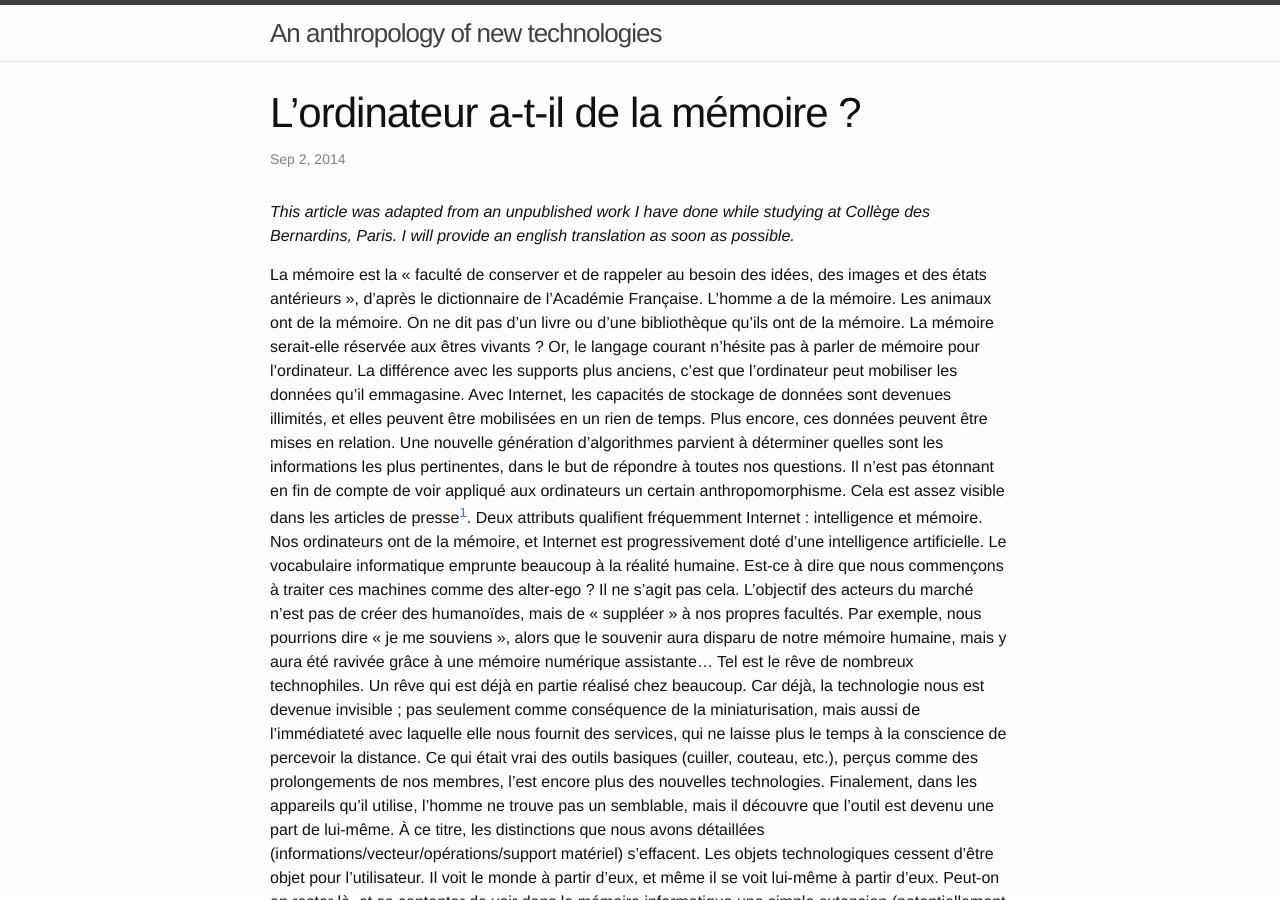
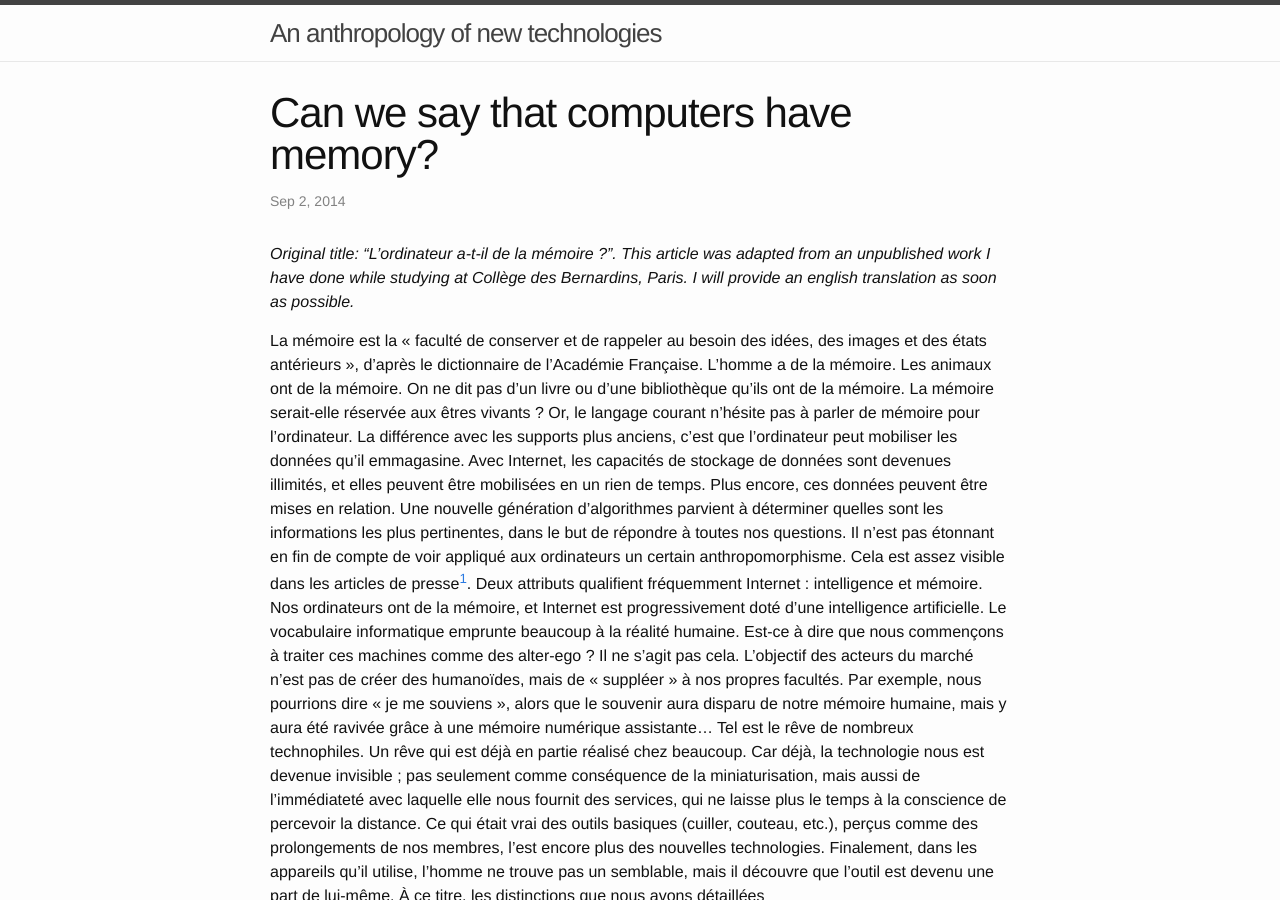
Before and after one commit to pmleveque/pmleveque.github.com, a Jekyll site: the page built from _posts/2014-09-02-have-computer-memory.md, in a window 1280 px wide and 900 px high. Built offline with Jekyll 4.4.1, drawn with Linux system fonts in a browser that asks for light colours.

Commit message:
Article names in english

```diff
--- a/_posts/2014-09-02-have-computer-memory.md
+++ b/_posts/2014-09-02-have-computer-memory.md
@@ -1,10 +1,10 @@
 ---
 layout: post
-title:  "L’ordinateur a-t-il de la mémoire ?"
+title: "Can we say that computers have memory?"
 categories:
 ---
 
-_This article was adapted from an unpublished work I have done while studying at Collège des Bernardins, Paris. I will provide an english translation as soon as possible._
+_Original title: "L’ordinateur a-t-il de la mémoire ?". This article was adapted from an unpublished work I have done while studying at Collège des Bernardins, Paris. I will provide an english translation as soon as possible._
 
 La mémoire est la « faculté de conserver et de rappeler au besoin des idées, des images et des états antérieurs », d’après le dictionnaire de l’Académie Française.
 L’homme a de la mémoire. Les animaux ont de la mémoire. On ne dit pas d’un livre ou d’une bibliothèque qu’ils ont de la mémoire. La mémoire serait-elle réservée aux êtres vivants ? Or, le langage courant n’hésite pas à parler de mémoire pour l’ordinateur. La différence avec les supports plus anciens, c’est que l’ordinateur peut mobiliser les données qu’il emmagasine. Avec Internet, les capacités de stockage de données sont devenues illimités, et elles peuvent être mobilisées en un rien de temps. Plus encore, ces données peuvent être mises en relation. Une nouvelle génération d’algorithmes parvient à déterminer quelles sont les informations les plus pertinentes, dans le but de répondre à toutes nos questions. Il n’est pas étonnant en fin de compte de voir appliqué aux ordinateurs un certain anthropomorphisme.
```
Also changed, not shown: _posts/2014-09-01-chair-outils.md (+2 -2 lines), _posts/2015-01-15-dire-tu-a-la-machine.md (+2 -2 lines), index.html (+15 -13 lines).
